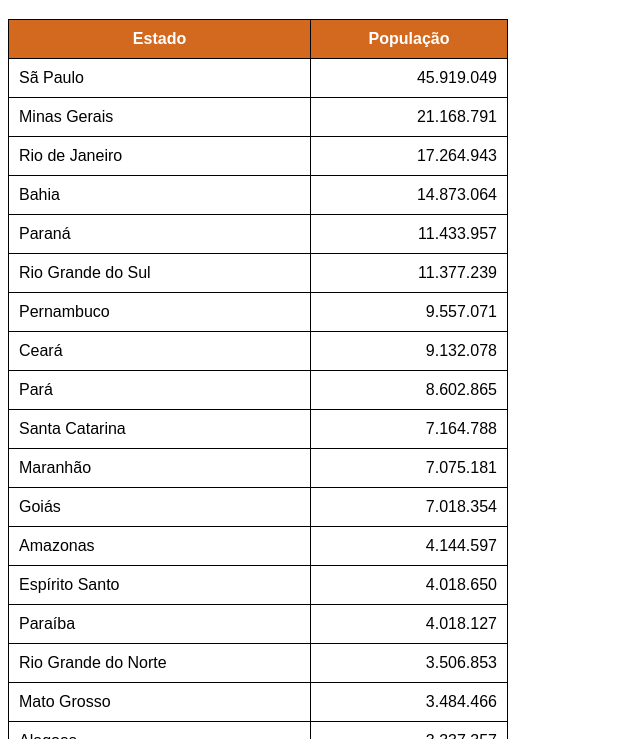
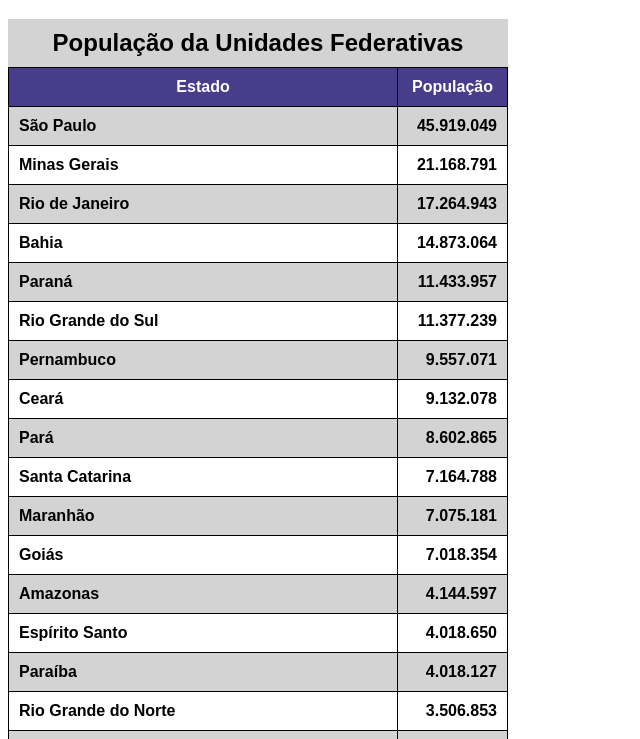
Before and after one commit to michaelbarbosa/html-css, a plain HTML site: page Exercicios/ex023/tabela002.html in a window 1280 px wide. Shown: the part 61-800 px from the top of the page, without its empty margins (0-640 px from the left). Drawn offline with Linux system fonts and the light colour scheme.

Commit message:
criei tabela003

```diff
--- a/Exercicios/ex023/tabela002.html
+++ b/Exercicios/ex023/tabela002.html
@@ -12,6 +12,15 @@
         table {
             width: 500px;
             border-collapse: collapse;
+            font-weight: bold;
+            position: relative;
+        }
+
+        thead > tr > th{
+            position: sticky;
+            top: -1px;
+            background-color: darkslateblue;
+
         }
 
         td, th {
@@ -19,9 +28,20 @@
             padding: 10px;
         }
 
+        caption {
+            font-size: 1.5em;
+            font-weight: bold;
+            padding: 10px;
+            background-color: lightgray;
+        }
+
         thead, tfoot {
-            background-color: chocolate;
+            background-color: darkslateblue;
             color: white;
+        }
+
+        tbody > tr:nth-child(odd) {
+            background-color:lightgray ;
         }
 
         .num {
@@ -34,6 +54,7 @@
     <!--
         ANATOMIA PARA TABELAS GRANDES
         TABLE
+            CAPITION
             THEAD
                 TR, TD, TH
             TBODY
@@ -42,15 +63,16 @@
                 TR, TD, TH
     -->
     <Table>
+        <caption>População da Unidades Federativas</caption>
         <thead>
             <tr>
-                <th>Estado</th>
-                <th>População</th>
+                <th scope="col">Estado</th>
+                <th scope="col" style="width: 50px;">População</th>
             </tr>
         </thead>
         <tbody>
             <tr>
-                <td>Sã Paulo</td>
+                <td>São Paulo</td>
                 <td class="num">45.919.049</td>
             </tr>
             <tr>
@@ -160,7 +182,7 @@
         </tbody>
         <tfoot>
             <tr>
-                <th>Total de Hbitantes</th>
+                <th scope="row">Total de Habitantes</th>
                 <td class="num"><strong>210.147.125</strong></td>
             </tr>
         </tfoot>
```
Also changed, not shown: Exercicios/ex023/tabela003.html (added, +48 -0 lines).
